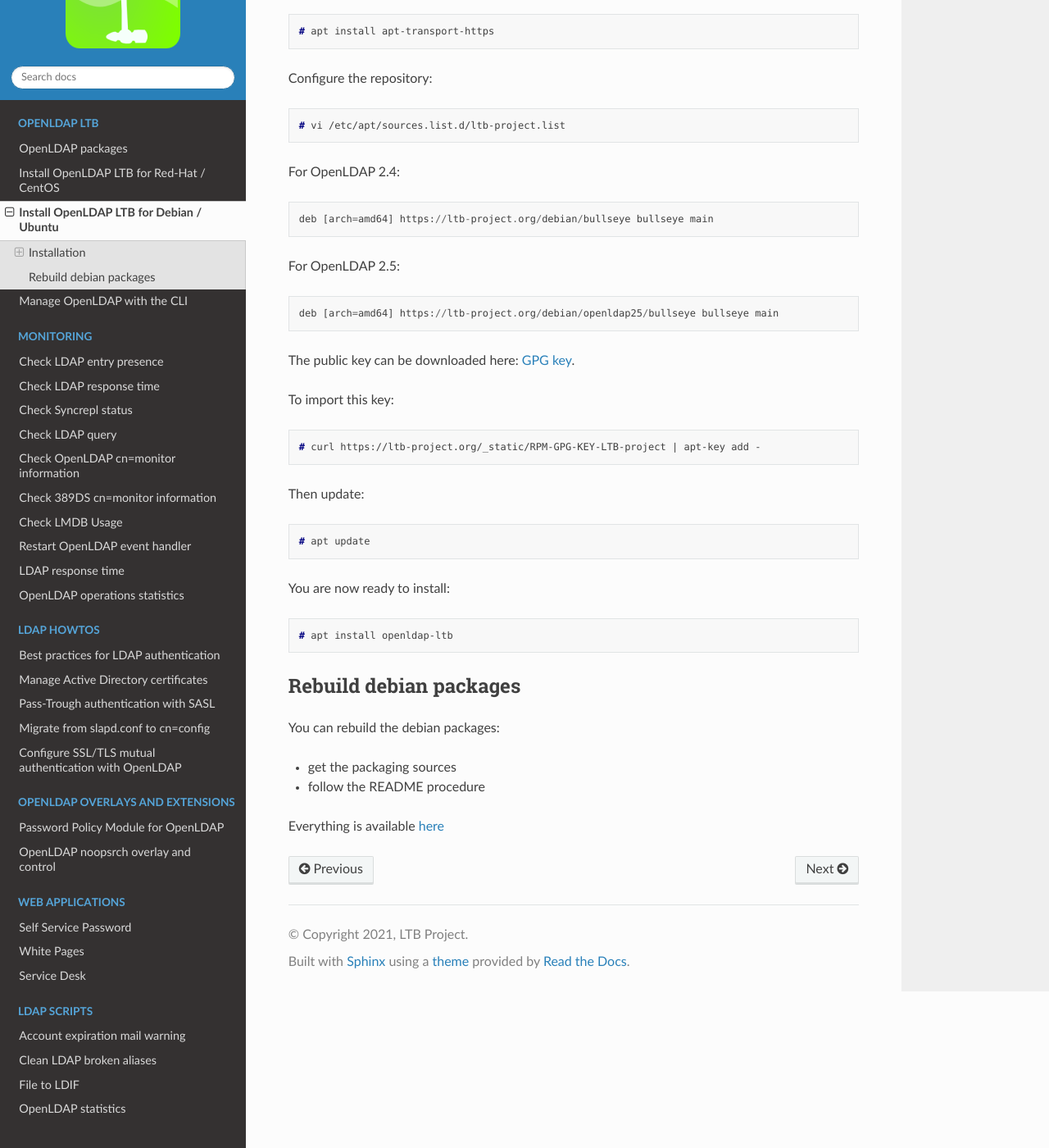
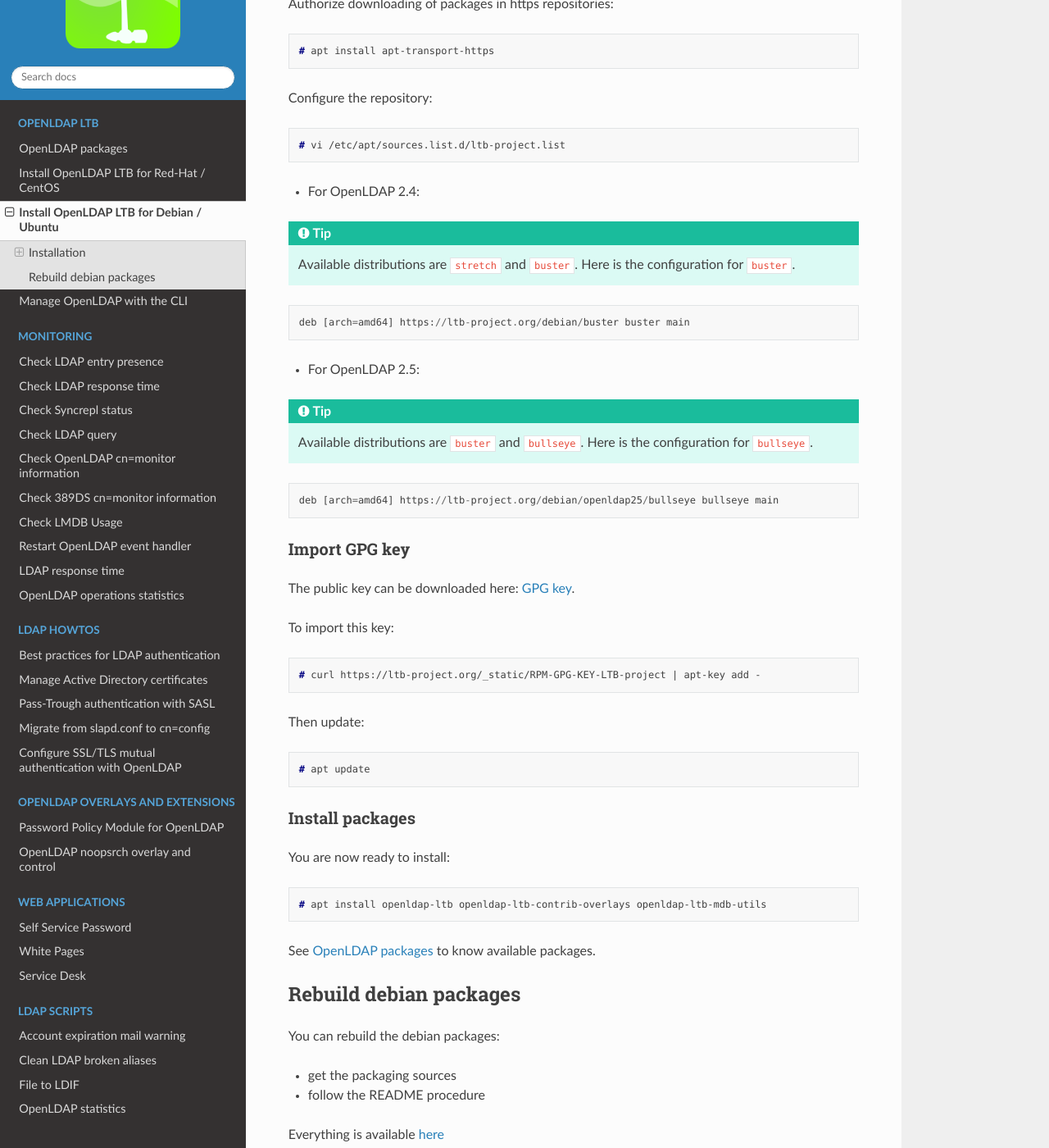
Before and after one commit to ltb-project/documentation, a Sphinx documentation site: the page built from source/openldap-deb.rst, in a window 1280 px wide and 1400 px high, scrolled down 518 px. Shown: the whole window at 82% size. Built offline with Sphinx 7.4.7 and the Read the Docs theme 2.0.0, drawn with Linux system fonts in a browser that asks for light colours; some of the changed text lies outside the part shown.

Commit message:
Improve installation doc

```diff
--- a/source/openldap-deb.rst
+++ b/source/openldap-deb.rst
@@ -5,12 +5,13 @@
 Installation
 ============
 
-APT repository
---------------
+Declare APT repository
+----------------------
 
-.. TIP::
+.. tip::
     You need to set up the repository for your version:
 
+    * stretch (debian 9)
     * buster (debian 10)
     * bullseye (debian 11)
 
@@ -30,18 +31,29 @@
 
     # vi /etc/apt/sources.list.d/ltb-project.list
 
-For OpenLDAP 2.4:
+* For OpenLDAP 2.4:
+
+.. tip::
+
+    Available distributions are ``stretch`` and ``buster``. Here is the configuration for ``buster``.
 
 ::
 
-    deb [arch=amd64] https://ltb-project.org/debian/bullseye bullseye main
+    deb [arch=amd64] https://ltb-project.org/debian/buster buster main
 
-For OpenLDAP 2.5:
+* For OpenLDAP 2.5:
+
+.. tip::
+
+    Available distributions are ``buster`` and ``bullseye``. Here is the configuration for ``bullseye``.
 
 ::
 
     deb [arch=amd64] https://ltb-project.org/debian/openldap25/bullseye bullseye main
 
+
+Import GPG key
+--------------
 
 The public key can be downloaded here: `GPG key <_static/RPM-GPG-KEY-LTB-project>`_.
 
@@ -57,12 +69,16 @@
 
     # apt update
 
+Install packages
+----------------
+
 You are now ready to install:
 
 .. code-block:: console
 
-    # apt install openldap-ltb
+    # apt install openldap-ltb openldap-ltb-contrib-overlays openldap-ltb-mdb-utils
 
+See :doc:`OpenLDAP packages<openldap-packages>` to know available packages.
 
 Rebuild debian packages
 =======================
```
Also changed, not shown: source/openldap-rpm.rst (+12 -6 lines).
